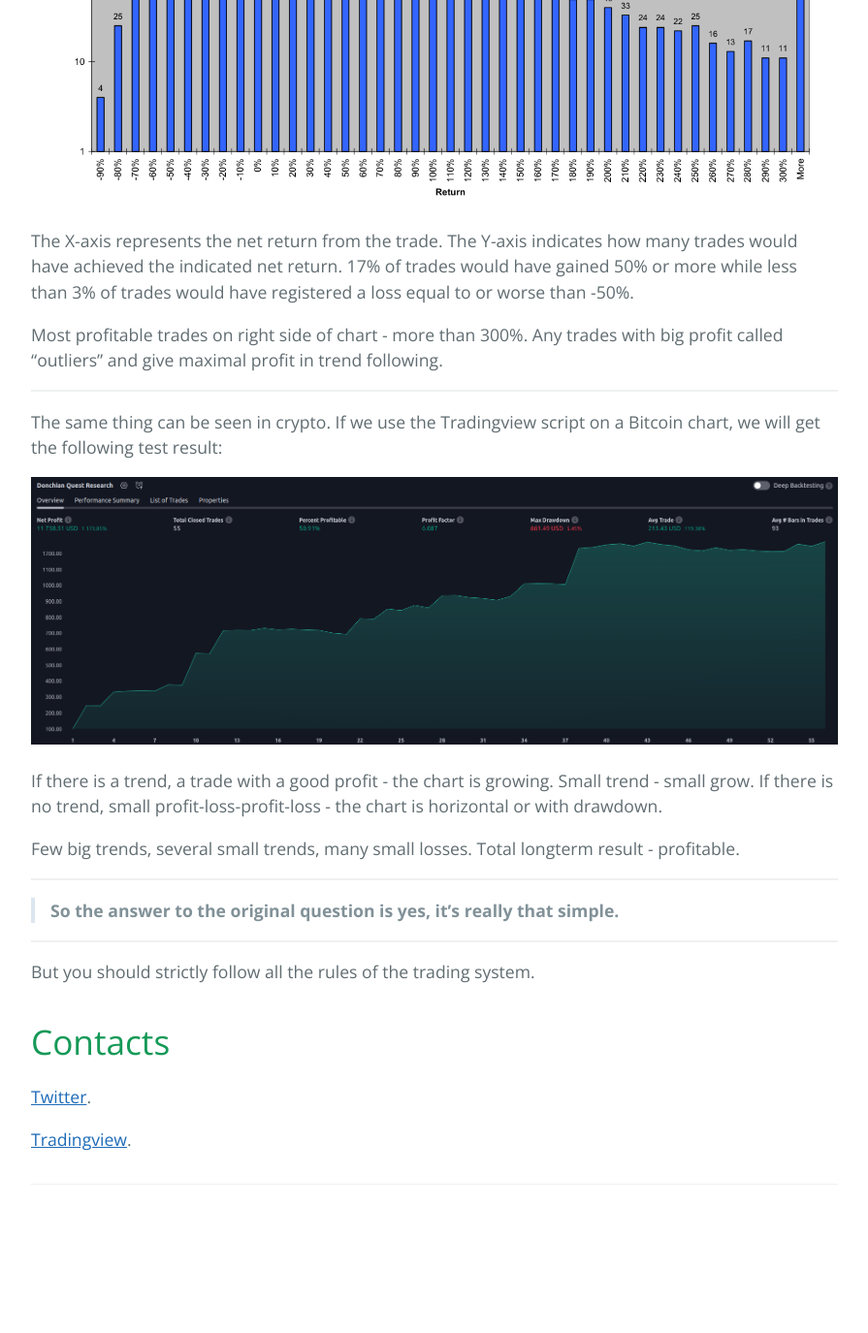
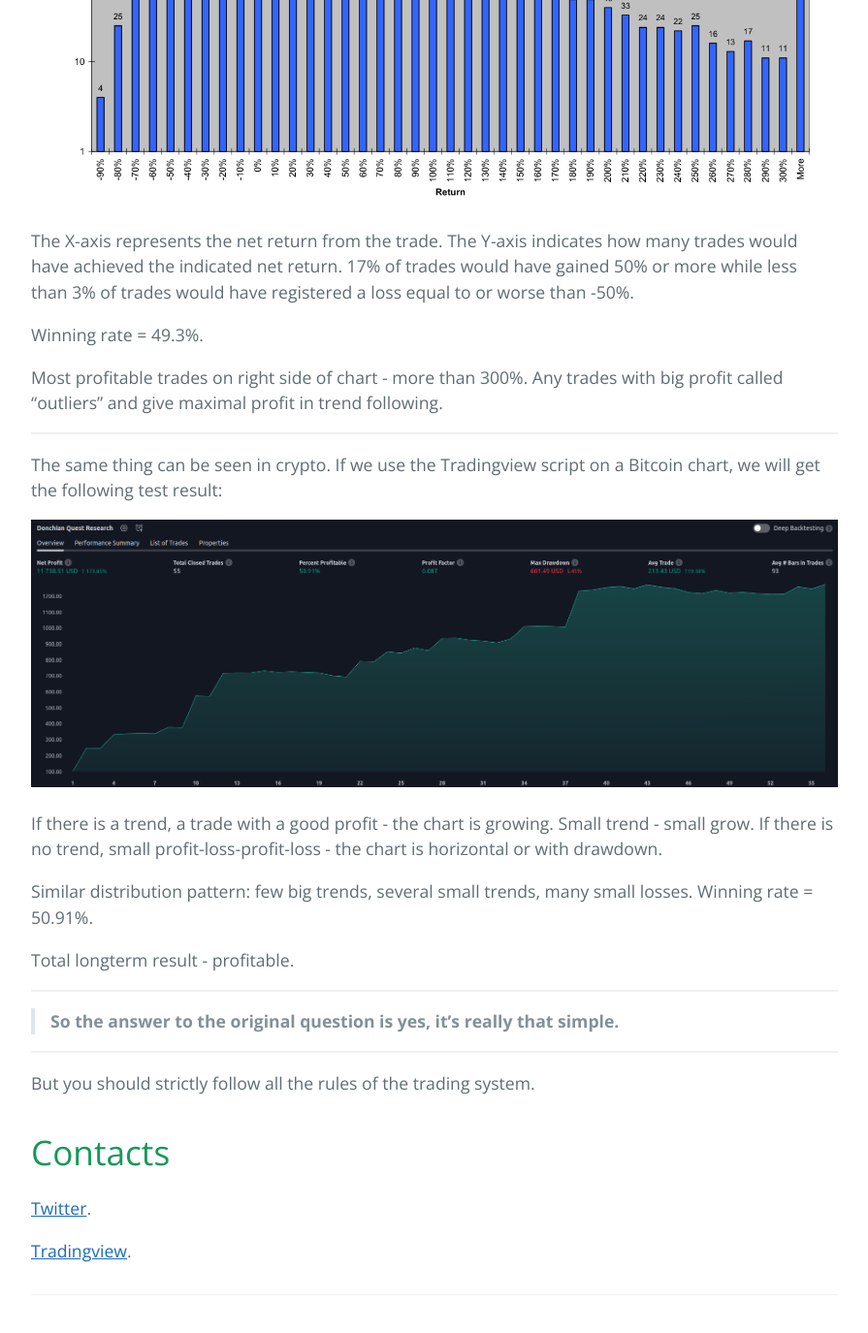
Before and after one commit to sergeyen7/sergeyen7.github.io, a Jekyll site: the page built from index.md, in a window 1280 px wide and 1400 px high, scrolled down 9162 px. Shown: the top 1375 px of the window at 97% size, without its empty margins (192-1087 px from the left). Built offline with Jekyll 4.4.1, drawn with Linux system fonts in a browser that asks for light colours; nearby versions of some CDN libraries; before the commit the page ends 10448 px from its top, so only the background shows below that.

Commit message:
Update index.md

```diff
--- a/index.md
+++ b/index.md
@@ -281,6 +281,8 @@ Here is an example of how the trend following strategy works in real world. It w
 
 The X-axis represents the net return from the trade. The Y-axis indicates how many trades would have achieved the indicated net return. 17% of trades would have gained 50% or more while less than 3% of trades would have registered a loss equal to or worse than -50%.
 
+Winning rate = 49.3%.
+
 Most profitable trades on right side of chart - more than 300%. Any trades with big profit called "outliers" and give maximal profit in trend following.
 
 * * *
@@ -291,7 +293,9 @@ The same thing can be seen in crypto. If we use the Tradingview script on a Bitc
 
 If there is a trend, a trade with a good profit - the chart is growing. Small trend - small grow. If there is no trend, small profit-loss-profit-loss - the chart is horizontal or with drawdown.
 
-Few big trends, several small trends, many small losses. Total longterm result - profitable.
+Similar distribution pattern: few big trends, several small trends, many small losses. Winning rate = 50.91%.
+
+Total longterm result - profitable.
 
 * * *
 
```
